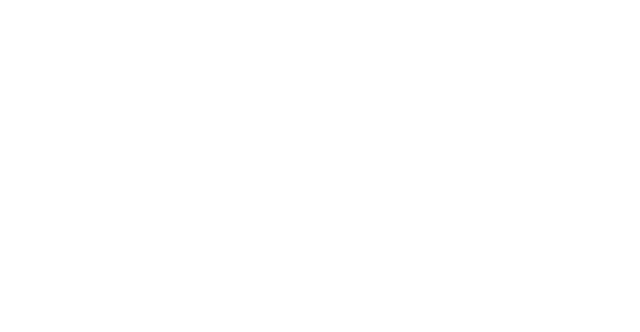
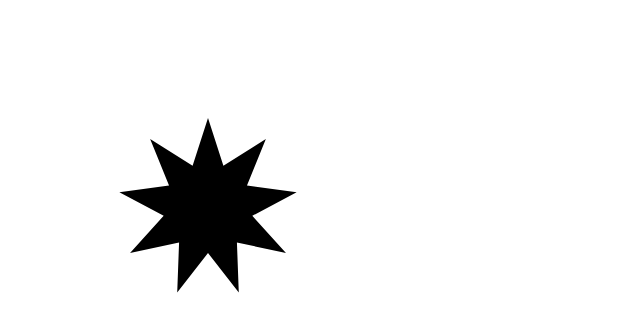
Before and after one commit to NataliaTepluhina/vue-d3-example, a Vue app: page / in a window 1280 px wide. Shown: the top 332 px of the page, without its empty margins (0-640 px from the left). Built offline with nearby package versions, Linux system fonts and the light colour scheme.

Commit message:
Created a star generator

```diff
--- a/src/components/Chart.vue
+++ b/src/components/Chart.vue
@@ -1,8 +1,11 @@
 <template>
   <div>
+    <div class="wrapper">
     <svg width="800" height="800">
+      <path class="radial" :d="radialData" transform="translate(100, 100)"></path>
+    </svg>
+    </div>
 
-    </svg>
   </div>
 </template>
 
@@ -13,6 +16,7 @@
   data() {
     return {
       revenue: 3,
+      rays: 9,
     }
   },
   computed: {
@@ -23,9 +27,28 @@
       return scale(this.revenue)
     },
     innerCircleRadius() {
-      console.log(lineRadial)
-      return this.outerCircleRadius * 0.75
+      return this.outerCircleRadius * 0.5
+    },
+    radialPoints() {
+      const step = 2 / (this.rays * 2);
+      const points = [];
+      for (let i = 0; i <= 2; i += step) {
+        const interval = Math.round(i * this.rays);
+        const radius = interval % 2 ? this.innerCircleRadius : this.outerCircleRadius
+        points.push([Math.PI * i, radius])
+      }
+      return points
+    },
+    radialData() {
+      const radialLineGenerator = lineRadial();
+      return radialLineGenerator(this.radialPoints)
     }
   },
 }
 </script>
+
+<style>
+ .wrapper {
+   padding: 100px;
+ }
+</style>
```
